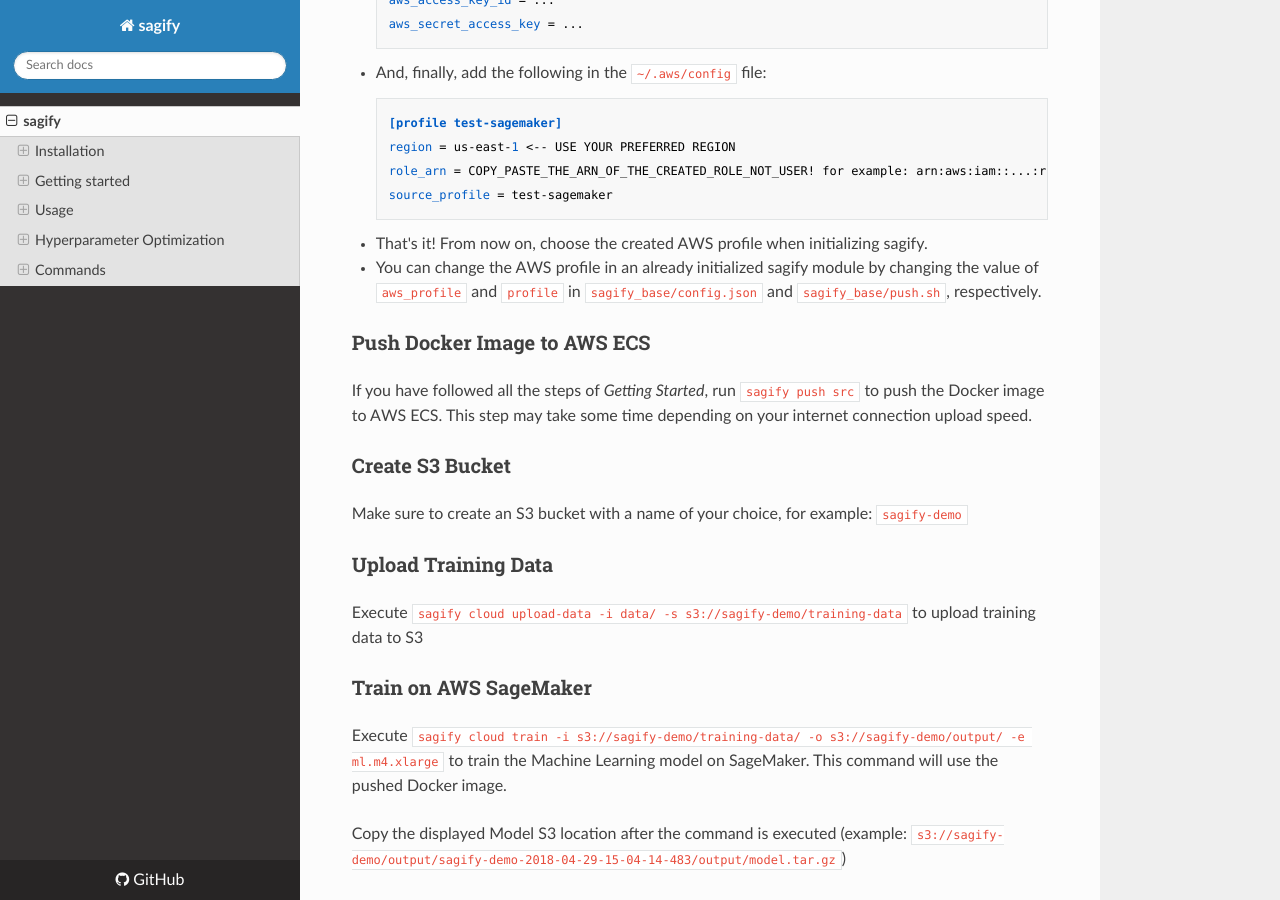
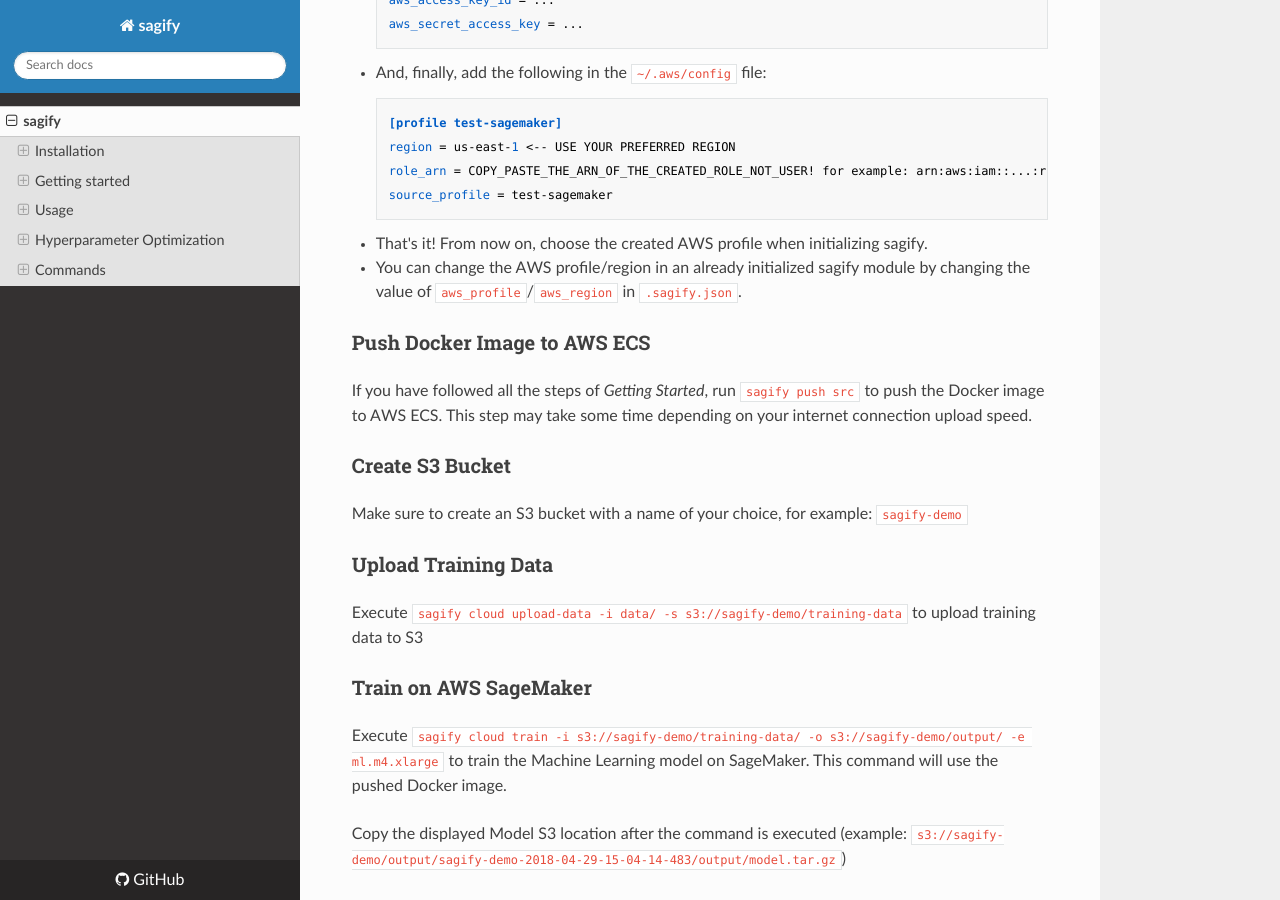
Before and after one commit to Kenza-AI/sagify, an MkDocs documentation site: the page built from docs/index.md, in a window 1280 px wide and 900 px high, scrolled down 8729 px. Built offline with MkDocs 1.6.1, drawn with Linux system fonts in a browser that asks for light colours; nearby versions of some CDN libraries.

Commit message:
Fix docs

```diff
--- a/docs/index.md
+++ b/docs/index.md
@@ -248,7 +248,7 @@
 
 - That's it! From now on, choose the created AWS profile when initializing sagify.
 
-- You can change the AWS profile in an already initialized sagify module by changing the value of `aws_profile` and `profile` in `sagify_base/config.json` and `sagify_base/push.sh`, respectively.
+- You can change the AWS profile/region in an already initialized sagify module by changing the value of `aws_profile`/`aws_region` in `.sagify.json`.
 
 ### Push Docker Image to AWS ECS
 
```
